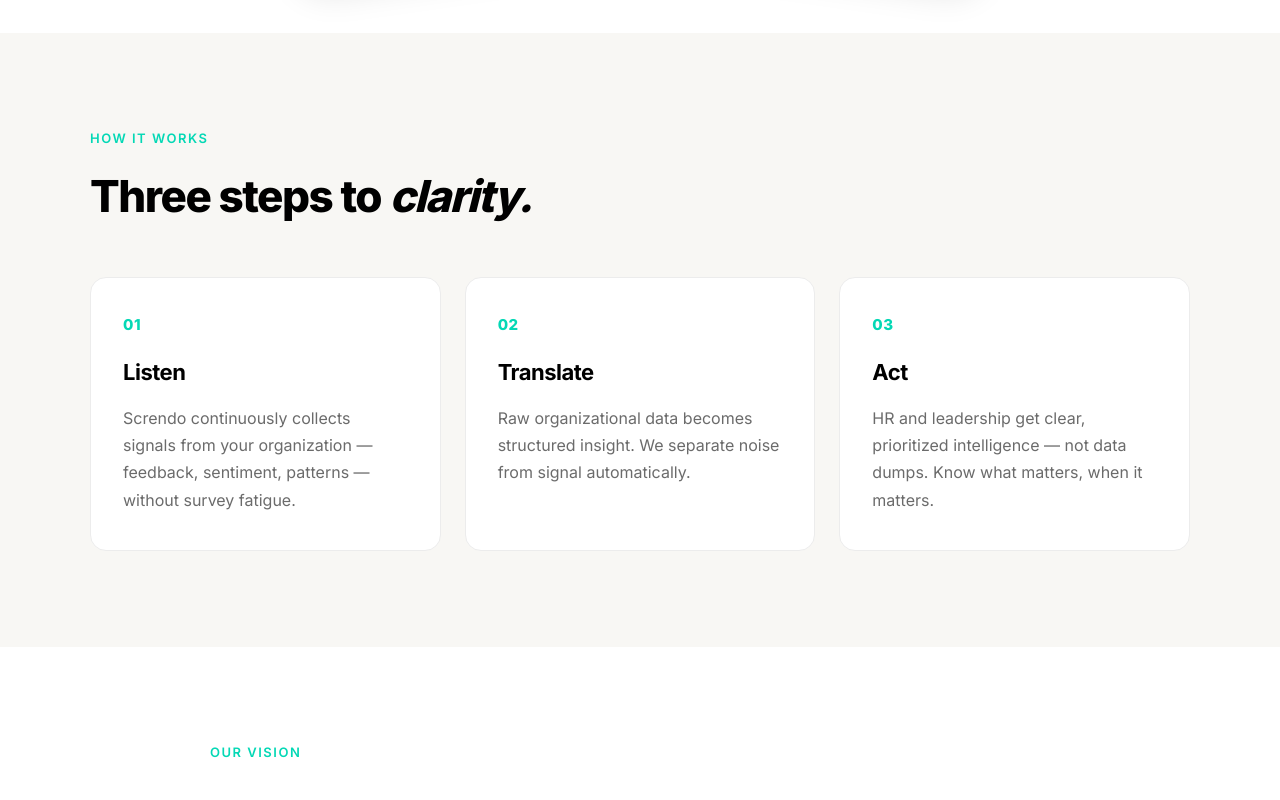
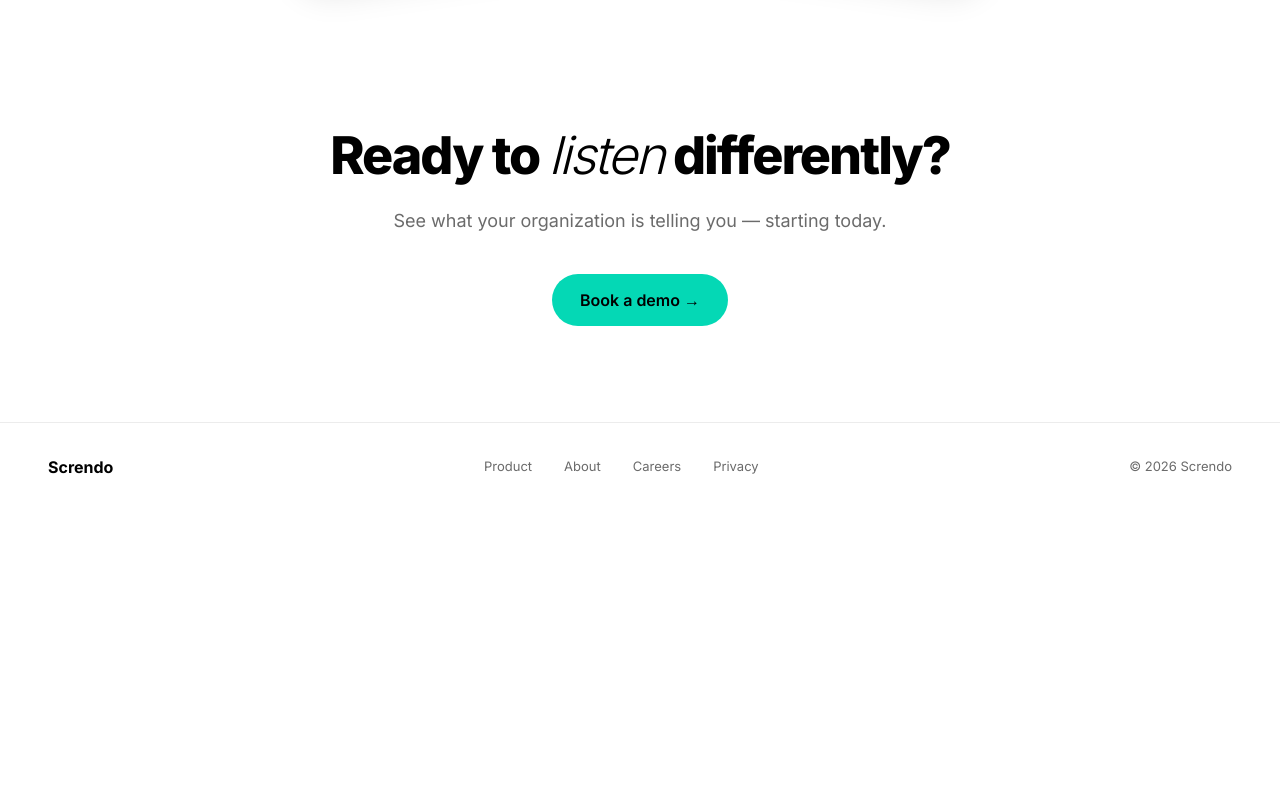
Before and after one commit to benjaminpalm/screndo-hemsida, a Next.js app: page / in a window 1280 px wide. Shown: the part 2440-3240 px from the top of the page. After the commit the page ends 2951 px from the top, so only its background shows below. Built offline with nearby package versions, Linux system fonts and the light colour scheme.

Commit message:
remove sections

```diff
--- a/app/page.tsx
+++ b/app/page.tsx
@@ -2,8 +2,6 @@ import Navbar from "@/components/Navbar";
 import Hero from "@/components/Hero";
 import WhatWeDo from "@/components/WhatWeDo";
 import PhoneMockups from "@/components/PhoneMockups";
-import HowItWorks from "@/components/HowItWorks";
-import Vision from "@/components/Vision";
 import CTA from "@/components/CTA";
 import Footer from "@/components/Footer";
 
@@ -14,8 +12,6 @@ export default function Home() {
       <Hero />
       <WhatWeDo />
       <PhoneMockups />
-      <HowItWorks />
-      <Vision />
       <CTA />
       <Footer />
     </div>
--- a/components/Navbar.tsx
+++ b/components/Navbar.tsx
@@ -14,7 +14,7 @@ export default function Navbar() {
         justifyContent: "space-between",
       }}
     >
-      <img src="/logo.png" alt="Screndo" style={{ height: "34px", width: "auto" }} />
+      <img src="/logo.png" alt="Screndo" style={{ height: "40px", width: "auto" }} />
       <div style={{ display: "flex", alignItems: "center", gap: "24px" }}>
         <a
           href="#"
```
